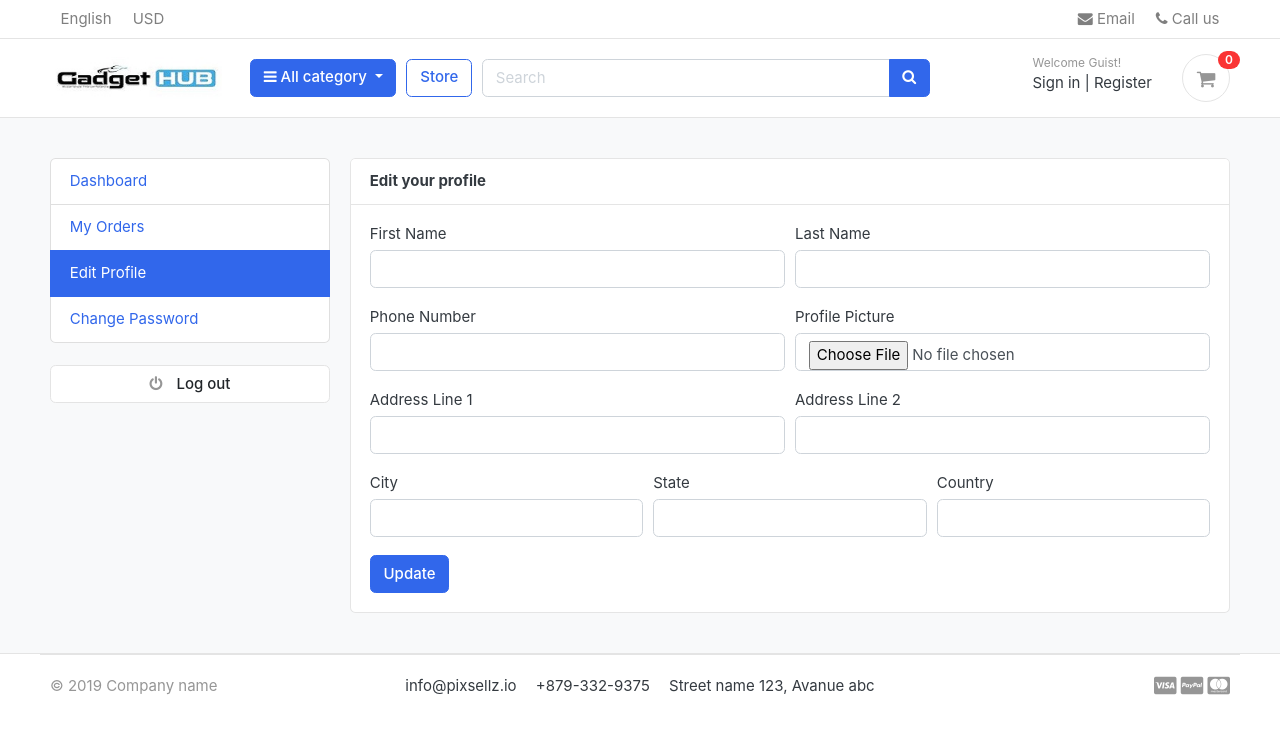
After one commit to sabbirhossain540/Gadget-hub, a Django app: page /accounts/edit_profile/ in a window 1280 px wide. The commit adds this page. Shown: the top 734 px of the page. Run offline with Django 3.2, Linux system fonts and the light colour scheme; data that the repository does not hold is empty; some libraries are stand-ins or nearby versions; some web fonts are replaced.

Commit message:
User Profile Update

```diff
--- a/accounts/urls.py
+++ b/accounts/urls.py
@@ -14,5 +14,6 @@ urlpatterns = [
     path('resetPassword', views.resetPassword, name='resetPassword'),
 
     path('my_orders/', views.my_orders, name='my_orders'),
+    path('edit_profile/', views.edit_profile, name='edit_profile'),
 
 ]
--- a/accounts/views.py
+++ b/accounts/views.py
@@ -232,3 +232,6 @@ def my_orders(request):
         'order_items': order_item
     }
     return render(request, 'accounts/my_orders.html', context)
+
+def edit_profile(request):
+    return render(request, 'accounts/edit_profile.html')
--- a/templates/__partial/dashboard_sidebar.html
+++ b/templates/__partial/dashboard_sidebar.html
@@ -3,7 +3,7 @@
     <ul class="list-group">
         <a class="list-group-item {% if '/accounts/' == request.path %} active {% endif %}" href="{% url 'dashboard' %}"> Dashboard </a>
         <a class="list-group-item {% if '/my_orders/' in request.path %} active {% endif %}" href="{% url 'my_orders' %}"> My Orders </a>
-        <a class="list-group-item" href="#"> Edit Profile </a>
+        <a class="list-group-item {% if '/edit_profile/' in request.path %} active {% endif %}" href="{% url 'edit_profile' %}"> Edit Profile </a>
         <a class="list-group-item" href="#">Change Password </a>
     </ul>
     <br>
--- /dev/null
+++ b/templates/accounts/edit_profile.html
@@ -0,0 +1,84 @@
+{% extends 'base.html' %}
+
+{% block content %}
+
+<!-- ========================= SECTION CONTENT ========================= -->
+<section class="section-conten padding-y bg">
+    {% include '__partial/alert.html' %}
+    <div class="container">
+        <div class="row">
+        {% include '__partial/dashboard_sidebar.html' %}
+        <main class="col-md-9">
+            <article class="card">
+            <header class="card-header">
+                <strong class="d-inline-block mr-3">Edit your profile</strong>
+            </header>
+            <div class="card-body">
+                <div class="row">
+                    <div class="col-md-12">
+                        <form action="" method="POST">
+                            {% csrf_token %}
+                            <div class="form-row">
+                                <div class="form-group col-md-6">
+                                    <label>First Name</label>
+                                    <input type="text" class="form-control" name="" id="">
+                                </div>
+
+                                <div class="form-group col-md-6">
+                                    <label>Last Name</label>
+                                    <input type="text" class="form-control" name="" id="">
+                                </div>
+                            </div>
+                            <div class="form-row">
+                                <div class="form-group col-md-6">
+                                    <label>Phone Number</label>
+                                    <input type="text" class="form-control" name="" id="">
+                                </div>
+
+                                <div class="form-group col-md-6">
+                                    <label>Profile Picture</label>
+                                    <input type="file" class="form-control" name="" id="">
+                                </div>
+                            </div>
+                            <div class="form-row">
+                                <div class="form-group col-md-6">
+                                    <label>Address Line 1</label>
+                                    <input type="text" class="form-control" name="" id="">
+                                </div>
+
+                                <div class="form-group col-md-6">
+                                    <label>Address Line 2</label>
+                                    <input type="text" class="form-control" name="" id="">
+                                </div>
+                            </div>
+                            <div class="form-row">
+                                <div class="form-group col-md-4">
+                                    <label>City</label>
+                                    <input type="text" class="form-control" name="" id="">
+                                </div>
+
+                                <div class="form-group col-md-4">
+                                    <label>State</label>
+                                    <input type="text" class="form-control" name="" id="">
+                                </div>
+
+                                <div class="form-group col-md-4">
+                                    <label>Country</label>
+                                    <input type="text" class="form-control" name="" id="">
+                                </div>
+                            </div>
+                            <input type="submit" class="btn btn-primary" value="Update">
+                        </form>
+                    </div>
+                </div> <!-- row.// -->
+            </div> <!-- card-body .// -->
+
+            </article> <!-- order-group.// -->
+        </main>
+    </div> <!-- row.// -->
+    </div>
+
+
+    </section>
+    <!-- ========================= SECTION CONTENT END// ========================= -->
+{% endblock %}
```
Also changed, not shown: accounts/admin.py (+10 -1 lines), accounts/models.py (+19 -0 lines), accounts/migrations/0003_userprofile.py (added), media/userprofile/IMG_20170814_092759.jpg (added), store/migrations/0006_auto_20220115_1728.py (added).
